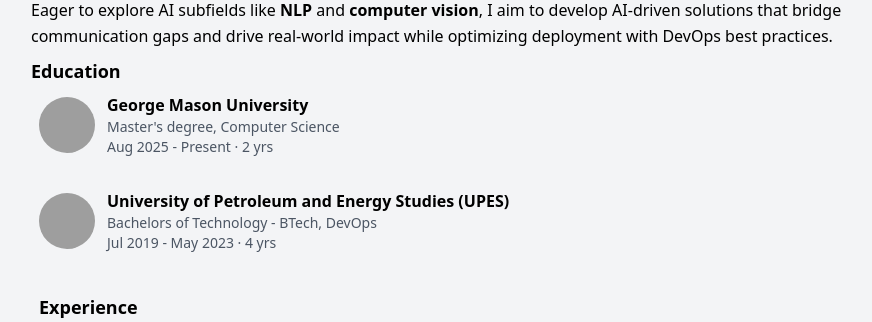
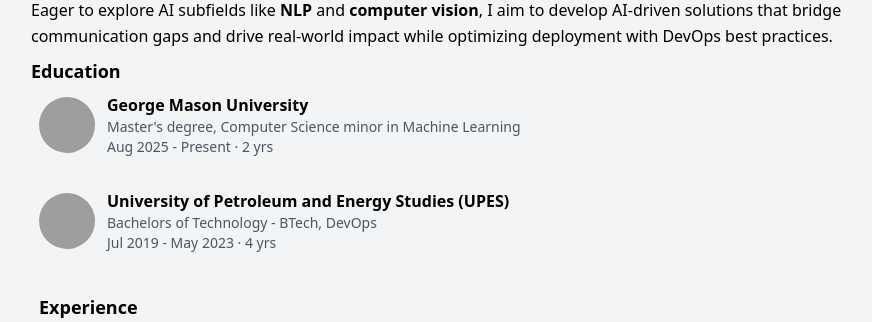
Before and after one commit to adityaraj079/Portfolio, a Flask app: page / in a window 1280 px wide. Shown: the part 809-1131 px from the top of the page, without its empty margins (179-1051 px from the left). Run offline with Flask 3, Linux system fonts and the light colour scheme; some libraries are stand-ins or nearby versions; grey boxes are pictures that could not be loaded.

Commit message:
Minor degree added

```diff
--- a/templates/index.html
+++ b/templates/index.html
@@ -115,7 +115,7 @@
                 <img src="https://github.com/adityaraj079/Images/blob/main/george_mason_university_logo.jpg?raw=true" loading="lazy" alt="Company Logo" class="w-14 h-14 rounded-full mr-3">
                 <div>
                   <p class="font-semibold text-base">George Mason University</p>
-                  <p class="text-sm text-gray-600"> Master's degree, Computer Science</p>
+                  <p class="text-sm text-gray-600"> Master's degree, Computer Science minor in Machine Learning</p>
                   <p class="text-sm text-gray-600">Aug 2025 - Present · 2 yrs</p>
                 </div>
               </div>
```
Also changed, not shown: README.md.
